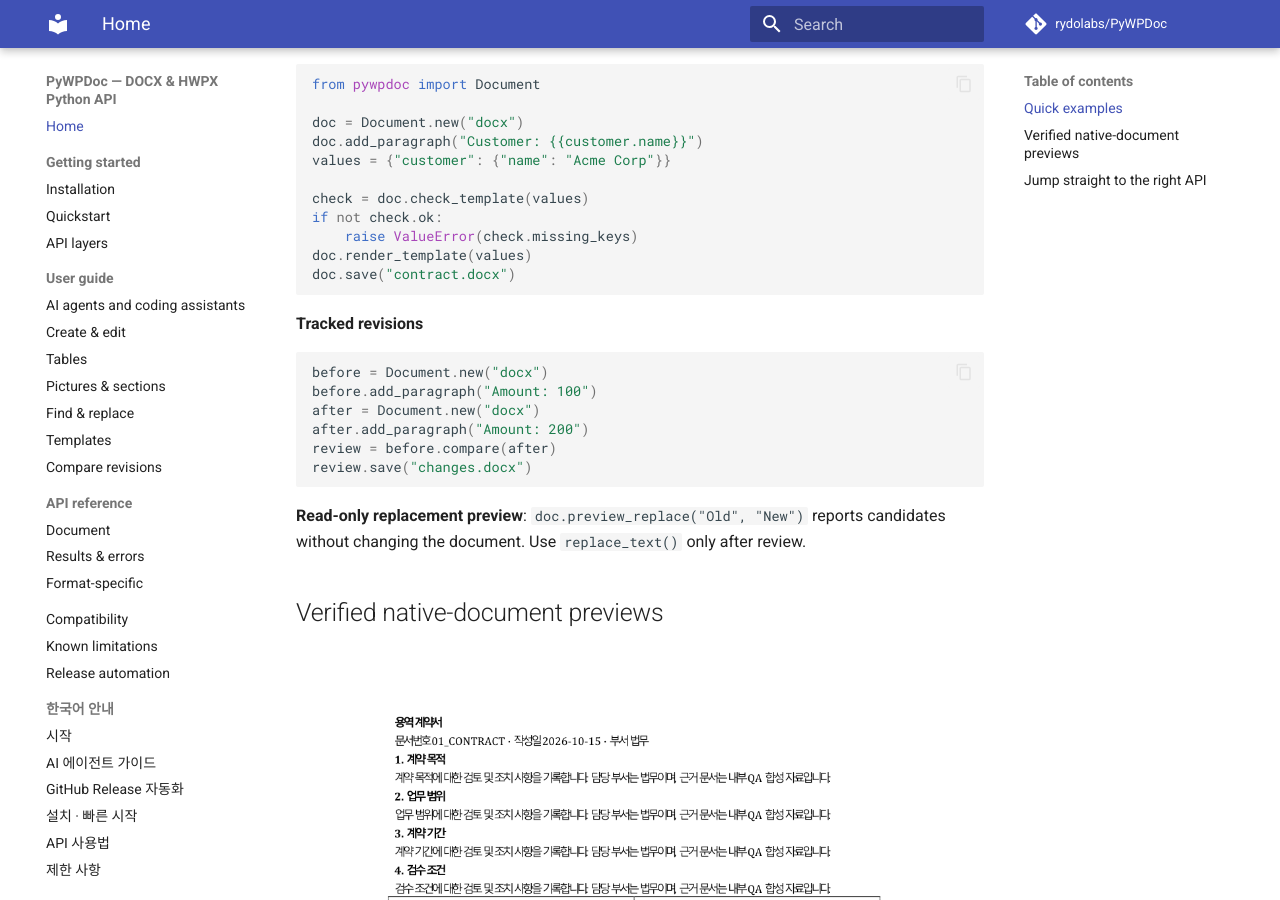
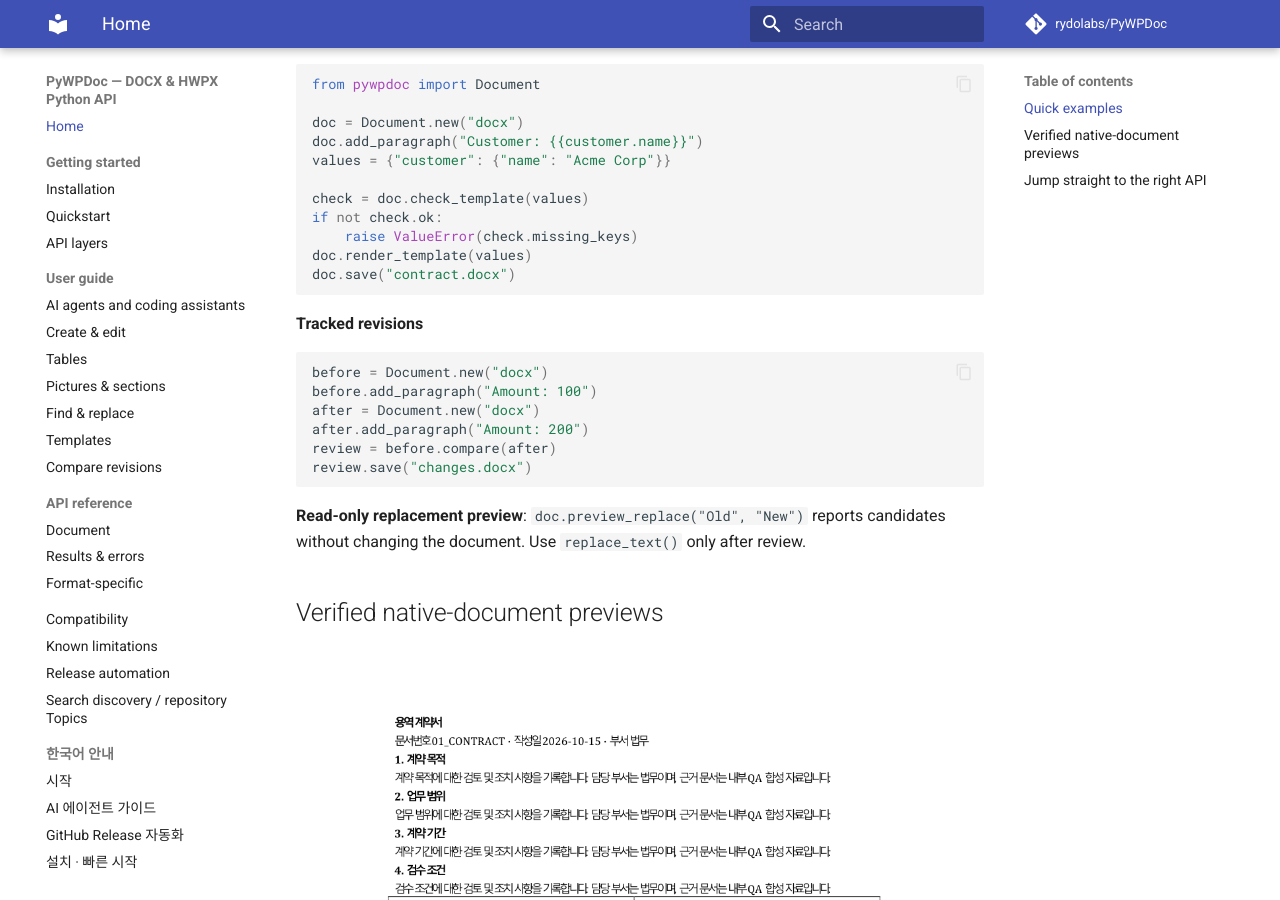
Before and after one commit to rydolabs/PyWPDoc, an MkDocs documentation site: the page built from docs/index.md, in a window 1280 px wide and 900 px high, scrolled down 464 px. Built offline with MkDocs 1.6.1 and Material for MkDocs 9.7.7, drawn with Linux system fonts in a browser that asks for light colours; comment, search, counter and statistics services are not loaded.

Commit message:
docs: expose GitHub and PyPI topic-discovery runbook in site nav

```diff
--- a/mkdocs.yml
+++ b/mkdocs.yml
@@ -43,6 +43,7 @@ nav:
   - Compatibility: compatibility.md
   - Known limitations: limitations.md
   - Release automation: releasing.md
+  - Search discovery / repository Topics: discovery.md
   - 한국어 안내:
       - 시작: ko/index.md
       - AI 에이전트 가이드: ko/agent-guide.md
```
